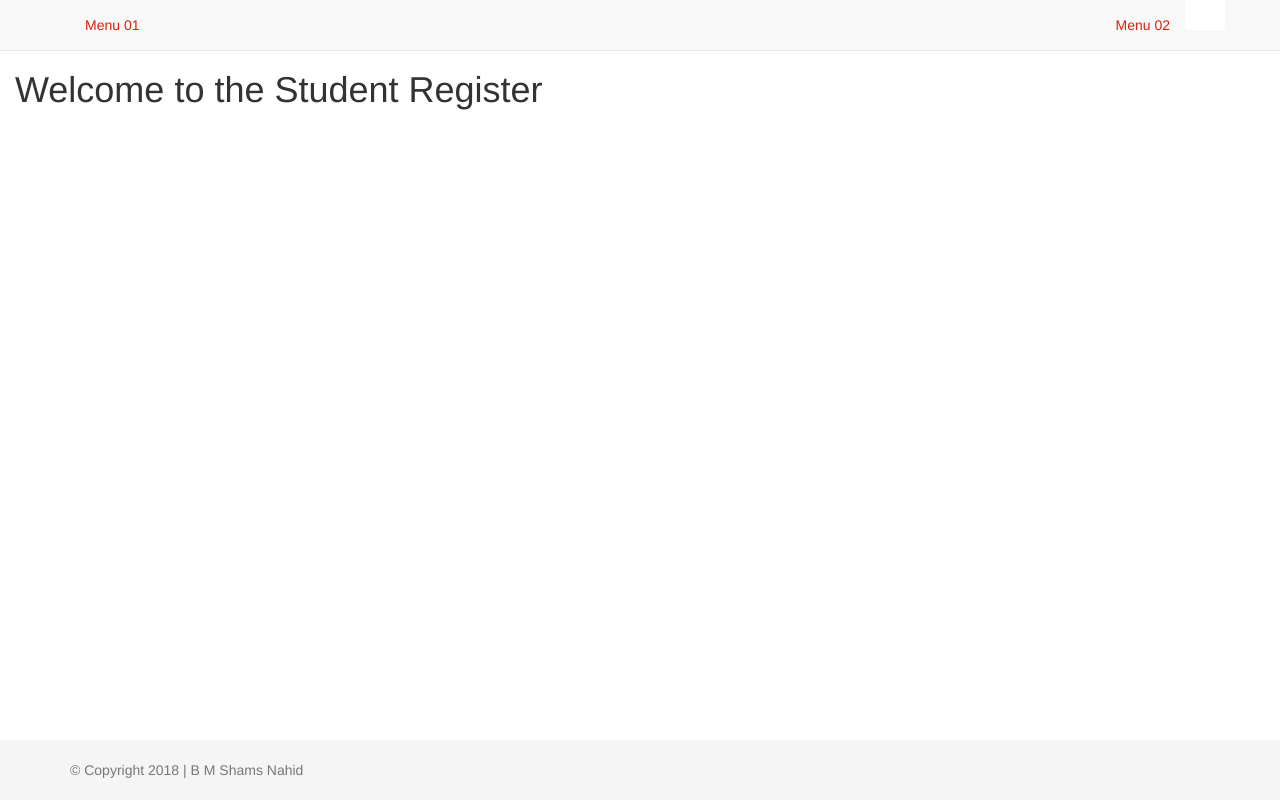
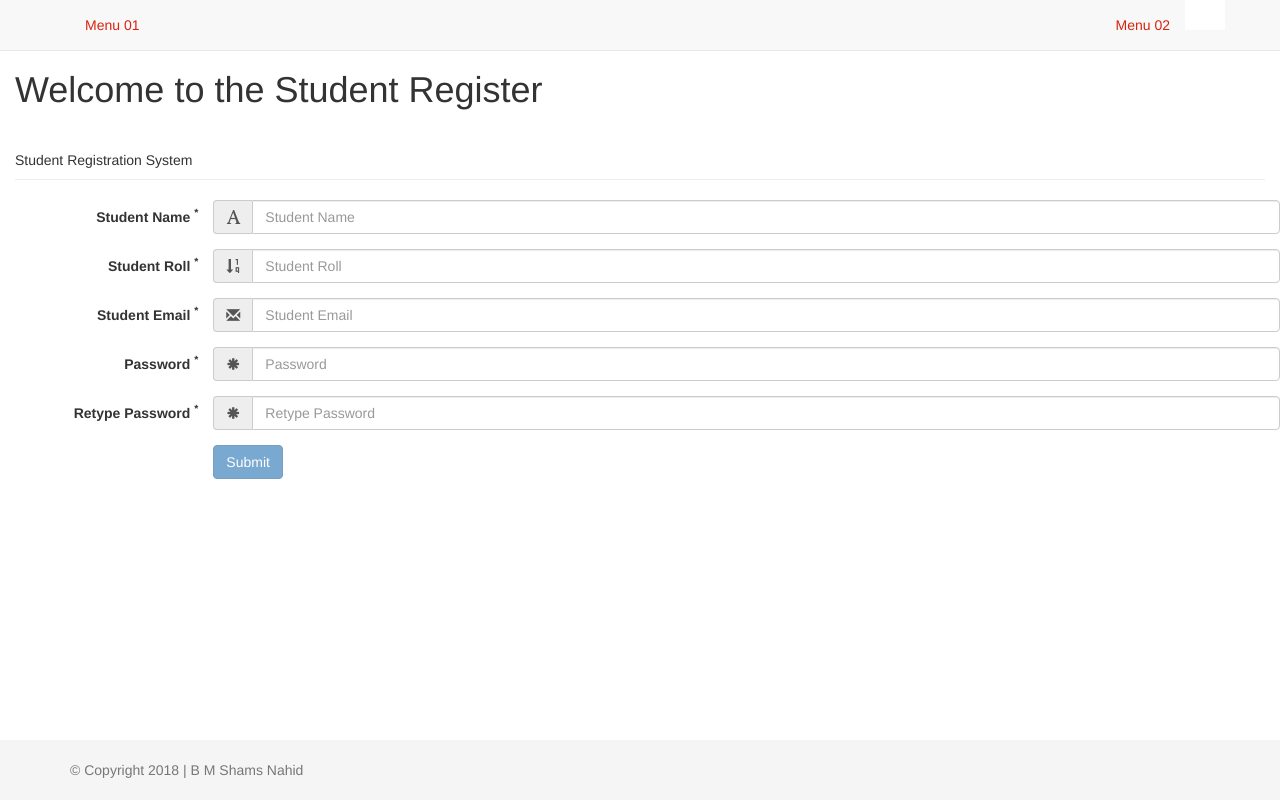
Before and after one commit to Nuruzzamancse/Picnic-Polling-Applciation, an Angular app in the folder client/: page /student-register in a window 1280 px wide. Built offline with nearby package versions, Linux system fonts and the light colour scheme.

Commit message:
student registration form structured

```diff
--- a/client/src/app/student/auth/register/student-register.component.html
+++ b/client/src/app/student/auth/register/student-register.component.html
@@ -1,3 +1,112 @@
 <div class="pagecontainer">
   <h1>Welcome to the Student Register</h1>
+  <div class="page-header">
+    Student Registration System
+  </div>
+
+  <!--start form section-->
+  <form class="form-horizontal" [formGroup]="studentRegistrationForm" (ngSubmit)="registerStudent(studentRegistrationForm.value)" novalidate autocomplete="off">
+
+    <!--start student name section-->
+    <div class="form-group" [ngClass]="{'has-error': studentRegistrationForm.get('studentName').invalid &&  studentRegistrationForm.get('studentName').dirty}">
+      <label for="studentName" class="col-sm-2 control-label">Student Name <sup>*</sup></label>
+      <div class="input-group col-sm-10">
+        <div class="input-group-addon"><i class="glyphicon glyphicon-font"></i></div>
+        <input type="text" id="studentName" class="form-control" [formControl]="studentName" placeholder="Student Name">
+      </div>
+      <div class="text-danger" *ngIf="studentRegistrationForm.get('studentName').dirty && studentRegistrationForm.get('studentName').errors">
+        <span class="col-sm-2"></span>
+        <span class="col-sm-10" *ngIf="studentRegistrationForm.get('studentName').errors">
+          Please enter student name
+        </span>
+      </div>
+    </div>
+    <!--end student name section-->
+
+    <!--start student roll section-->
+    <div class="form-group" [ngClass]="{'has-error': studentRegistrationForm.get('studentRoll').invalid && studentRegistrationForm.get('studentRoll').dirty}">
+      <label for="studentRoll" class="col-sm-2 control-label">Student Roll <sup>*</sup></label>
+      <div class="input-group col-sm-10">
+        <div class="input-group-addon"><i class="glyphicon glyphicon-sort-by-order"></i></div>
+        <input type="text" id="studentRoll" class="form-control" [formControl]="studentRoll" placeholder="Student Roll">
+      </div>
+      <div class="text-danger" *ngIf="studentRegistrationForm.get('studentRoll').dirty && studentRegistrationForm.get('studentRoll').errors">
+        <span class="col-sm-2"></span>
+        <span class="col-sm-10" *ngIf="studentRegistrationForm.get('studentRoll').errors">
+          Please enter student Roll
+        </span>
+      </div>
+    </div>
+    <!--end student roll section-->
+
+    <!--start student email section-->
+    <div class="form-group" [ngClass]="{'has-error': studentRegistrationForm.get('studentEmail').invalid && studentRegistrationForm.get('studentEmail').dirty}">
+      <label for="studentEmail" class="col-sm-2 control-label">Student Email <sup>*</sup></label>
+      <div class="input-group col-sm-10">
+        <div class="input-group-addon"><i class="glyphicon glyphicon-envelope"></i></div>
+        <input type="text" id="studentEmail" class="form-control" [formControl]="studentEmail" placeholder="Student Email">
+      </div>
+      <div class="text-danger" *ngIf="studentRegistrationForm.get('studentEmail').dirty && studentRegistrationForm.get('studentEmail').errors">
+        <span class="col-sm-2"></span>
+        <span class="col-sm-10" *ngIf="studentRegistrationForm.get('studentEmail').errors.required">
+          Please enter student Email
+        </span>
+        <span class="col-sm-10" *ngIf="studentRegistrationForm.get('studentEmail').errors.required">
+            Password length must be 6 or more
+          </span>
+      </div>
+    </div>
+    <!--end student email section-->
+
+    <!--start password group-->
+    <div class="studentPasswordGroup" [ngClass]="{'has-error': studentRegistrationForm.get('studentPasswordGroup').errors}">
+      <!--start student password section-->
+      <div class="form-group" [ngClass]="{'has-error': studentRegistrationForm.get('studentPasswordGroup.studentPassword').invalid && studentRegistrationForm.get('studentPasswordGroup.studentPassword').dirty}">
+        <label for="studentPassword" class="col-sm-2 control-label">Password <sup>*</sup></label>
+        <div class="input-group col-sm-10">
+          <div class="input-group-addon"><i class="glyphicon glyphicon-asterisk"></i></div>
+          <input type="password" id="studentPassword" [formControl]="studentPassword" class="form-control" placeholder="Password">
+        </div>
+        <div class="text-danger" *ngIf="studentRegistrationForm.get('studentPasswordGroup.studentPassword').dirty && studentRegistrationForm.get('studentPasswordGroup.studentPassword').errors">
+          <span class="col-sm-2"></span>
+          <span class="col-sm-10" *ngIf="studentRegistrationForm.get('studentPasswordGroup.studentPassword').errors.required">
+            Please Enter Password
+          </span>
+          <span class="col-sm-10" *ngIf="studentRegistrationForm.get('studentPasswordGroup.studentPassword').errors.minlength">
+            Password length must be 6 or more
+          </span>
+        </div>
+      </div>
+      <!--end student password section-->
+
+      <!--start student retype password section-->
+      <div class="form-group" [ngClass]="{'has-error': studentRegistrationForm.get('studentPasswordGroup.studentRetypePassword').invalid && studentRegistrationForm.get('studentPasswordGroup.studentRetypePassword').dirty}">
+        <label for="studentRetypePassword" class="col-sm-2 control-label">Retype Password <sup>*</sup></label>
+        <div class="input-group col-sm-10">
+          <div class="input-group-addon"><i class="glyphicon glyphicon-asterisk"></i></div>
+          <input type="password" id="studentRetypePassword" class="form-control" [formControl]="studentRetypePassword" placeholder="Retype Password">
+        </div>
+        <div class="text-danger" *ngIf="studentRegistrationForm.get('studentPasswordGroup.studentRetypePassword').dirty && studentRegistrationForm.get('studentPasswordGroup.studentRetypePassword').errors">
+          <span class="col-sm-2"></span>
+          <span class="col-sm-10" *ngIf="studentRegistrationForm.get('studentPasswordGroup.studentRetypePassword').errors.required">
+            Please Retype Password
+          </span>
+          <span class="col-sm-10" *ngIf="studentRegistrationForm.get('studentPasswordGroup').errors.mismatchedPassword">
+            Password does not match
+          </span>
+        </div>
+      </div>
+      <!--end student retype password section-->
+    </div>
+    <!--end password group-->
+
+    <!--start submit portion -->
+    <div class="form-group">
+      <label class="col-sm-2 control-label"></label>
+      <button type="submit" [disabled]="studentRegistrationForm.invalid" class="btn btn-primary">Submit</button>
+    </div>
+    <!--end submit portion -->
+
+  </form>
+  <!--end form section-->
 </div>
--- a/client/src/app/student/auth/register/student-register.component.ts
+++ b/client/src/app/student/auth/register/student-register.component.ts
@@ -1,4 +1,13 @@
 import {Component, OnInit} from "@angular/core";
+import {AbstractControl, FormBuilder, FormControl, FormGroup, Validators} from "@angular/forms";
+
+function comparePassword(c: AbstractControl): {[key: string]: boolean} | null {
+  let studentPasswordControl = c.get('studentPassword');
+  let studentRetypePasswordControl = c.get('studentRetypePassword');
+  if (studentPasswordControl.pristine || studentRetypePasswordControl.pristine) return null;
+  if (studentPasswordControl.value === studentRetypePasswordControl.value) return null;
+  return { 'mismatchedPassword': true };
+}
 
 @Component({
   templateUrl: './student-register.component.html',
@@ -7,6 +16,33 @@ import {Component, OnInit} from "@angular/core";
   ]
 })
 export class StudentRegisterComponent implements OnInit {
-  constructor() {}
-  ngOnInit() {}
+
+  studentRegistrationForm: FormGroup;
+
+  studentName = new FormControl('', [Validators.required]);
+  studentRoll = new FormControl('', [Validators.required]);
+  studentEmail = new FormControl('', [Validators.required, Validators.email]);
+  studentPassword = new FormControl('', [Validators.required, Validators.minLength(6)]);
+  studentRetypePassword = new FormControl('', [Validators.required]);
+
+  constructor(private  formBuilder: FormBuilder) {}
+  ngOnInit() {
+    this.studentRegistrationForm = this.formBuilder.group({
+      studentName: this.studentName,
+      studentRoll: this.studentRoll,
+      studentEmail: this.studentEmail,
+      studentPasswordGroup: this.formBuilder.group({
+        studentPassword: this.studentPassword,
+        studentRetypePassword: this.studentRetypePassword
+      }, {
+        validator: comparePassword
+      })
+    });
+  }
+
+  registerStudent(formData) {
+    console.log(formData);
+  }
+
+
 }
--- a/client/src/app/student/student.ts
+++ b/client/src/app/student/student.ts
@@ -1,8 +1,8 @@
 export class Student {
   studentName: string;
   studentRoll: number;
+  studentEmail: string;
   studentPassword: string;
-  studentEmail: string;
   isVoteAvailable: boolean;
   isApproved: boolean;
 }
```
